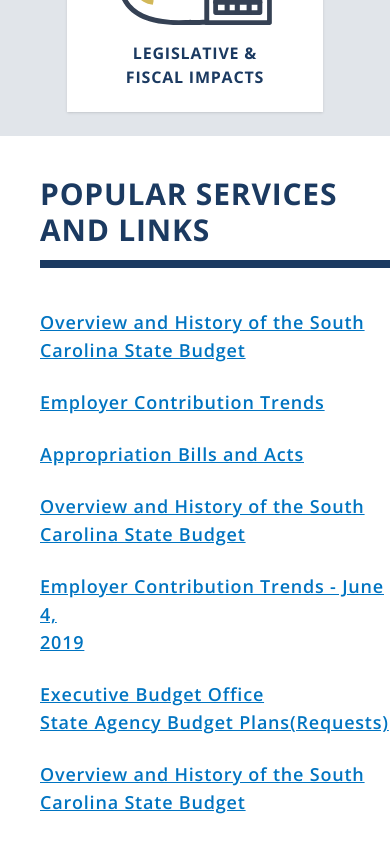
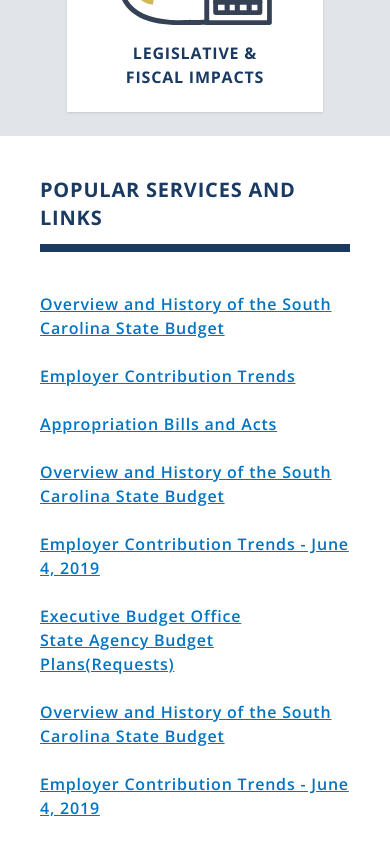
Before and after one commit to cmakride/SCRFA-frontend, a React (Create React App) app: page / in a window 390 px wide. Shown: the part 1520-2364 px from the top of the page. Built offline with nearby package versions, Linux system fonts and the light colour scheme.

Commit message:
Mobile Response for Popular Links Improvement

```diff
--- a/src/components/popularLinks/PopularLinks.jsx
+++ b/src/components/popularLinks/PopularLinks.jsx
@@ -3,18 +3,18 @@ import { NavLink } from 'react-router-dom'
 const PopularLinks = () => {
   return (
     <>
-      <div className='w-full mt-10 flex flex-col justify-center items-center font-OpenSans font-bold tracking-wider text-row1-2 gap-3 max-w-screen-2xl'>
-        <h1 className="text-3xl self-start">POPULAR SERVICES AND LINKS</h1>
+      <div className='w-full mt-10 flex flex-col justify-center items-center font-OpenSans font-bold tracking-wider text-row1-2 gap-3'>
+        <h1 className="text-xl lg:text-2xl xl:text-3xl self-start">POPULAR SERVICES AND LINKS</h1>
         <span className="block h-2 w-full bg-row1-2"></span>
 
-        <div className="my-7 grid w-full grid-rows-1 grid-cols-1 md:grid-cols-2 xl:grid-cols-3 gap-6 lg:gap-10 text-row1-5 font-semibold text-lg underline underline-offset-1">
+        <div className="my-7 grid w-full grid-rows-1 grid-cols-1 md:grid-cols-2 xl:grid-cols-3 gap-6 lg:gap-10 text-row1-5 font-semibold text-md md:text-lg underline underline-offset-1">
 
           <div className="bg-white flex flex-col justify-start items-start gap-6">
             <NavLink
               to="/"
               className=""
             >
-              Overview and History of the South<br />
+              Overview and History of the South<br/>
               Carolina State Budget
             </NavLink>
             <NavLink
@@ -36,14 +36,14 @@ const PopularLinks = () => {
               to="/"
               className=""
             >
-              Overview and History of the South<br />
+              Overview and History of the South<br/>
               Carolina State Budget
             </NavLink>
             <NavLink
               to="/"
               className=""
             >
-              Employer Contribution Trends - June 4,<br/>
+              Employer Contribution Trends - June 4,
               2019
             </NavLink>
             <NavLink
@@ -60,14 +60,14 @@ const PopularLinks = () => {
               to="/"
               className=""
             >
-              Overview and History of the South<br />
+              Overview and History of the South<br/>
               Carolina State Budget
             </NavLink>
             <NavLink
               to="/"
               className=""
             >
-              Employer Contribution Trends - June 4,<br/>
+              Employer Contribution Trends - June 4,
               2019
             </NavLink>
             <NavLink
--- a/src/pages/home/Home.jsx
+++ b/src/pages/home/Home.jsx
@@ -11,7 +11,7 @@ const Home = () => {
         <main className="flex flex-col flex-grow items-center mb-5">
           <Banner />
           <Categories />
-          <div className="ml-10">
+          <div className="mx-10 max-w-screen-2xl">
           <PopularLinks />
 
           </div>
```
